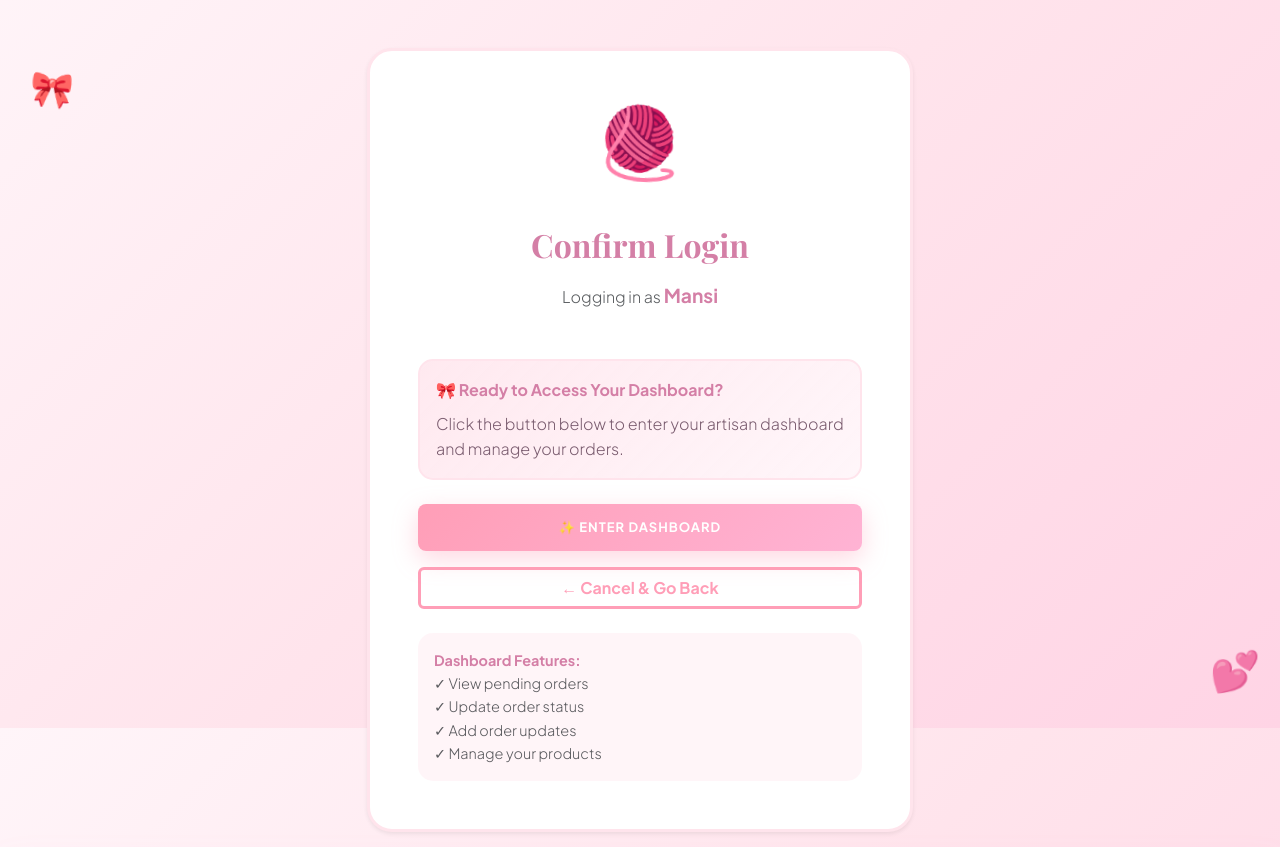
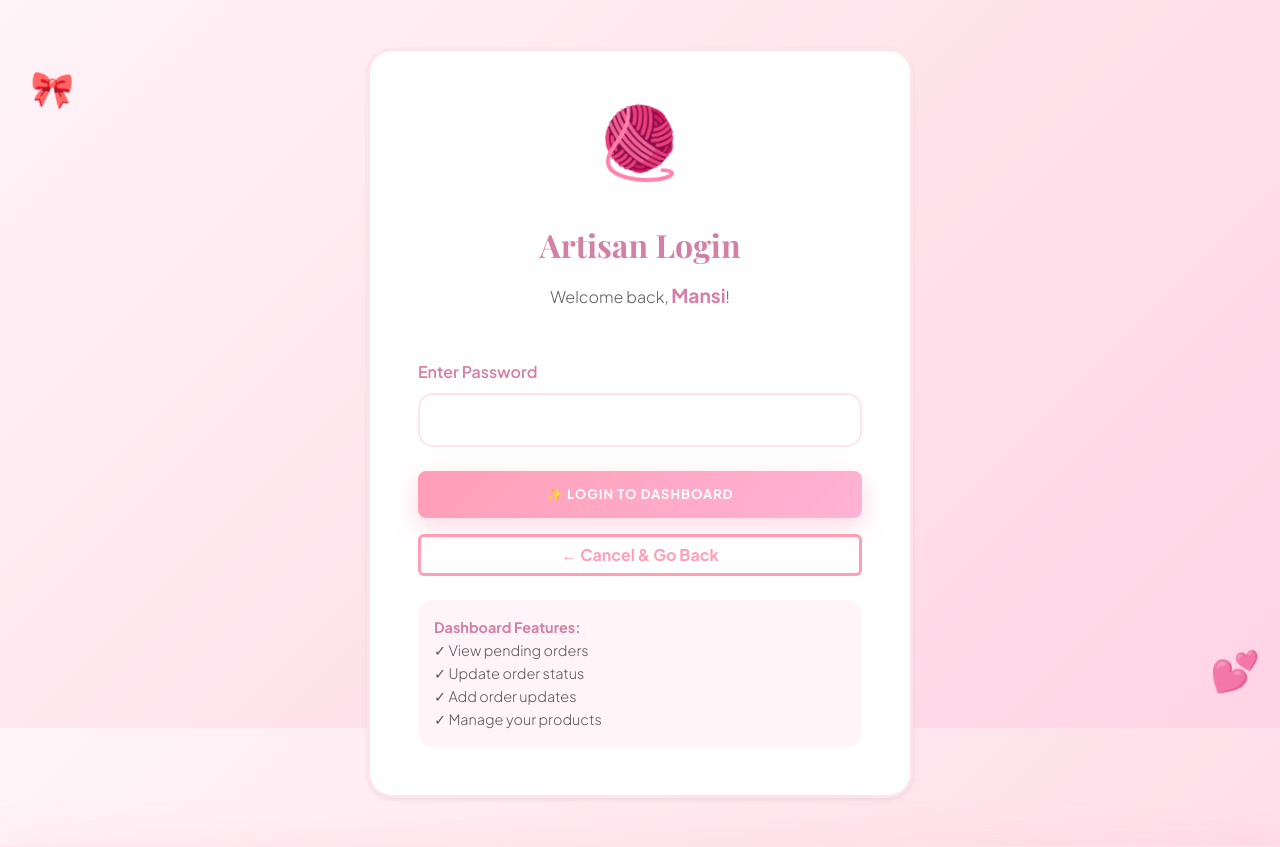
Before and after one commit to thepranit45/yarn_with_love, a Django app: page /mansi/ in a window 1280 px wide. Shown: the part 72-919 px from the top of the page. Run offline with Django 4.2, Linux system fonts and the light colour scheme; some web fonts are replaced.

Commit message:
Secure artist login: Require password for /mansi/ and /pranit/ routes

```diff
--- a/templates/users/artist_quick_login.html
+++ b/templates/users/artist_quick_login.html
@@ -9,20 +9,30 @@
                 <div class="card-body p-5">
                     <div class="text-center mb-5">
                         <div style="font-size: 70px; margin-bottom: 15px; animation: floatHero 4s ease-in-out infinite;">🧶</div>
-                        <h2 style="color: var(--deep-rose); font-weight: 700;">Confirm Login</h2>
-                        <p class="text-muted mt-3">Logging in as <strong style="color: var(--deep-rose); font-size: 1.2rem;">{{ artist_display }}</strong></p>
+                        <h2 style="color: var(--deep-rose); font-weight: 700;">Artisan Login</h2>
+                        <p class="text-muted mt-3">Welcome back, <strong style="color: var(--deep-rose); font-size: 1.2rem;">{{ artist_display }}</strong>!</p>
                     </div>
 
-                    <div class="alert alert-info" style="background: linear-gradient(135deg, rgba(255, 228, 236, 0.8), rgba(255, 245, 249, 0.9)); border: 2px solid var(--soft-pink); border-radius: 15px;">
-                        <strong style="color: var(--deep-rose);">🎀 Ready to Access Your Dashboard?</strong>
-                        <p class="mb-0 mt-2" style="color: #7a5c6f;">Click the button below to enter your artisan dashboard and manage your orders.</p>
-                    </div>
+                    {% if messages %}
+                        {% for message in messages %}
+                            <div class="alert alert-{{ message.tags }} alert-dismissible fade show" role="alert">
+                                {{ message }}
+                                <button type="button" class="btn-close" data-bs-dismiss="alert"></button>
+                            </div>
+                        {% endfor %}
+                    {% endif %}
 
                     <form method="post" class="mt-4">
                         {% csrf_token %}
+                        <div class="mb-4">
+                            <label for="password" class="form-label" style="color: var(--deep-rose); font-weight: 600;">Enter Password</label>
+                            <input type="password" name="password" class="form-control form-control-lg" id="password" required
+                                   style="border: 2px solid var(--soft-pink); border-radius: 15px; padding: 10px 15px;">
+                        </div>
+
                         <div class="d-grid gap-2 mb-3">
                             <button type="submit" class="btn btn-main btn-lg" style="background: linear-gradient(135deg, var(--primary-color), var(--accent-pink));">
-                                ✨ Enter Dashboard
+                                ✨ Login to Dashboard
                             </button>
                         </div>
                     </form>
--- a/users/views.py
+++ b/users/views.py
@@ -82,18 +82,17 @@ def login_admin(request):
         form = AuthenticationForm()
     return render(request, 'users/login_admin.html', {'form': form})
 
-def quick_artist_login(request, username, password):
-    """Quick login for artists with pre-set credentials - shows confirmation form"""
-    # Show a confirmation page for the artist
+def quick_artist_login(request, username):
+    """Specific login page for artists (mansi/pranit)"""
     context = {
         'artist_username': username,
         'artist_display': username.capitalize(),
-        'quick_login': True
     }
 
     if request.method == 'POST':
-        # User confirmed - authenticate and login
+        password = request.POST.get('password')
         user = authenticate(username=username, password=password)
+
         if user is not None:
             if user.is_artisan:
                 login(request, user)
@@ -101,10 +100,7 @@ def quick_artist_login(request, username, password):
                 return redirect('artisan_dashboard')
             else:
                 messages.error(request, 'This account is not an artisan account.')
-                return redirect('login_artist')
         else:
-            messages.error(request, 'Authentication failed. Please try again.')
-            return redirect('login_artist')
+            messages.error(request, 'Invalid password. Please try again.')
 
-    # Show confirmation page
     return render(request, 'users/artist_quick_login.html', context)
--- a/yarned_with_love/urls.py
+++ b/yarned_with_love/urls.py
@@ -11,8 +11,8 @@ urlpatterns = [
     path('accounts/', include('allauth.urls')),
 
     # Quick artist login routes
-    path('mansi/', user_views.quick_artist_login, {'username': 'mansi', 'password': 'yarnbymansi'}, name='mansi_login'),
-    path('pranit/', user_views.quick_artist_login, {'username': 'pranit', 'password': 'thepranit'}, name='pranit_login'),
+    path('mansi/', user_views.quick_artist_login, {'username': 'mansi'}, name='mansi_login'),
+    path('pranit/', user_views.quick_artist_login, {'username': 'pranit'}, name='pranit_login'),
 ]
 
 if settings.DEBUG:
```
